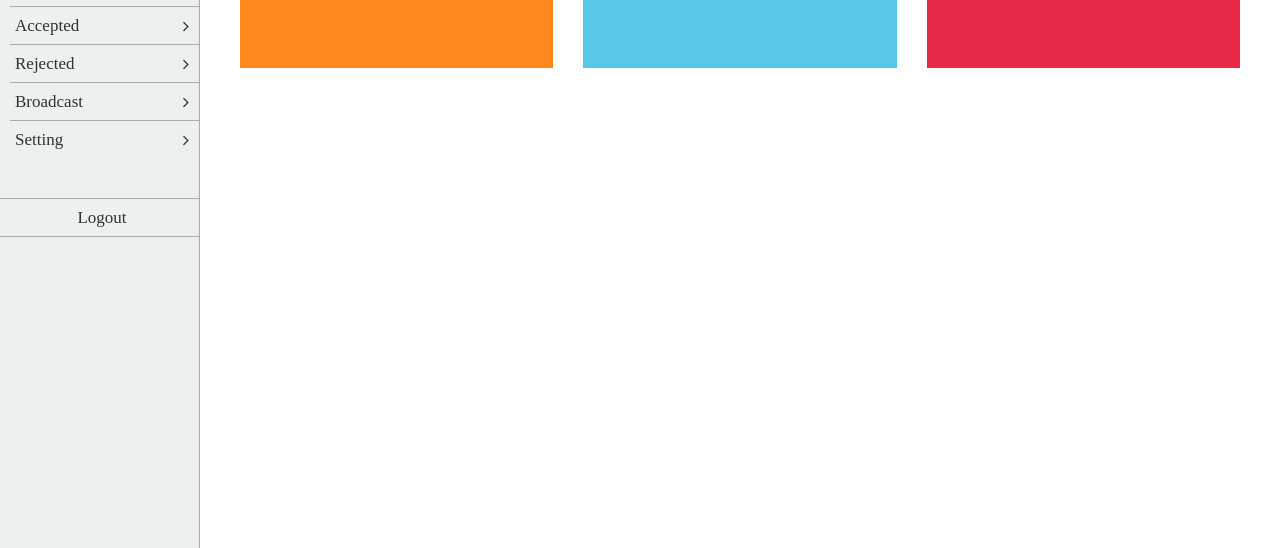
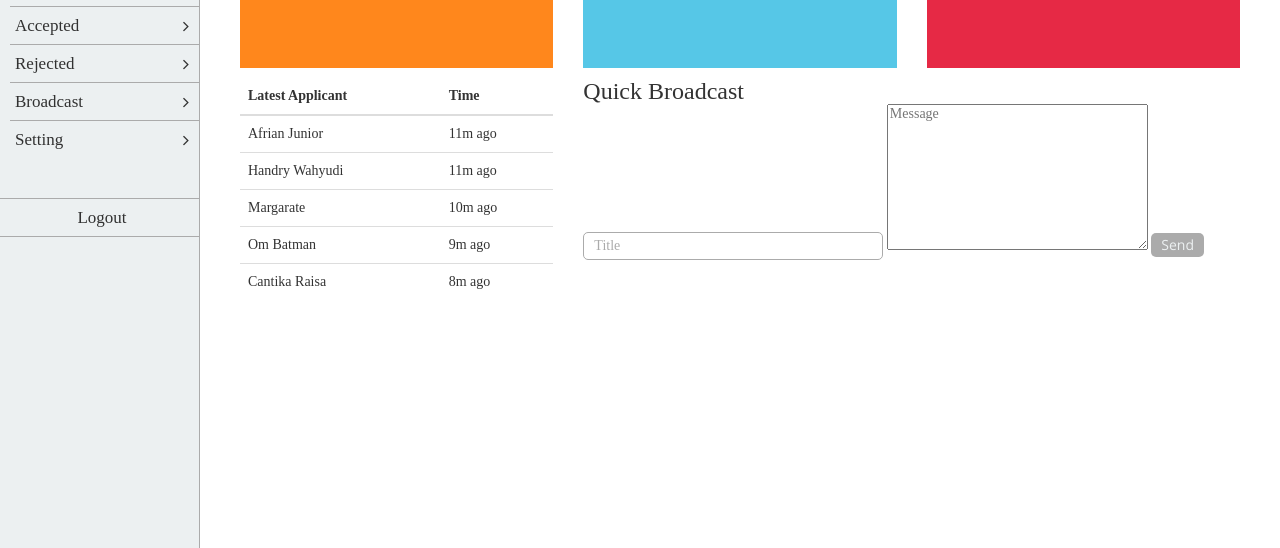
Before and after one commit to afrianjunior/Admin-Page-Reeva, a plain HTML site: page dashboard.html in a window 1280 px wide. Shown: the part 252-800 px from the top of the page. Drawn offline with Linux system fonts and the light colour scheme; a web font is replaced by a local one.

Commit message:
add latest applicant and quick broadcast

```diff
--- a/dashboard.html
+++ b/dashboard.html
@@ -71,10 +71,54 @@
         </div>
         <div class="quick">
             <div class="row">
-                <div class="col-md-4 lastest-applicant">
+                <div class="col-md-4">
+                   <div class="latest-applicant">
+                       <div class="table-responsive">
+                        <table class="table">
+                            <thead>
+                                <tr>
+                                    <th>Latest Applicant</th>
+                                    <th>Time</th>
+                                </tr>
+                            </thead>
+                            <tbody>
+                                <tr>
+                                    <td>Afrian Junior</td>
+                                    <td>11m ago</td>
+                                </tr>
+                                <tr>
+                                    <td>Handry Wahyudi</td>
+                                    <td>11m ago</td>
+                                </tr>
+                                <tr>
+                                    <td>Margarate</td>
+                                    <td>10m ago</td>
+                                </tr>
+                                <tr>
+                                    <td>Om Batman</td>
+                                    <td>9m ago</td>
+                                </tr>
+
+                                <tr>
+                                    <td>Cantika Raisa</td>
+                                    <td>8m ago</td>
+                                </tr>
+                            </tbody>
+                        </table>
+                    </div>
+                   </div>
 
                 </div>
-                <div class="col-md-8 quick-broadcast"></div>
+                <div class="col-md-8">
+                    <div class="quick-broadcast">
+                       <h3>Quick Broadcast</h3>
+                        <form action="">
+                            <input type="text" placeholder="Title">
+                            <textarea name="" id="" cols="30" rows="10" placeholder="Message"></textarea>
+                            <input type="submit" value="Send">
+                        </form>
+                    </div>
+                </div>
             </div>
         </div>
     </main>
```
